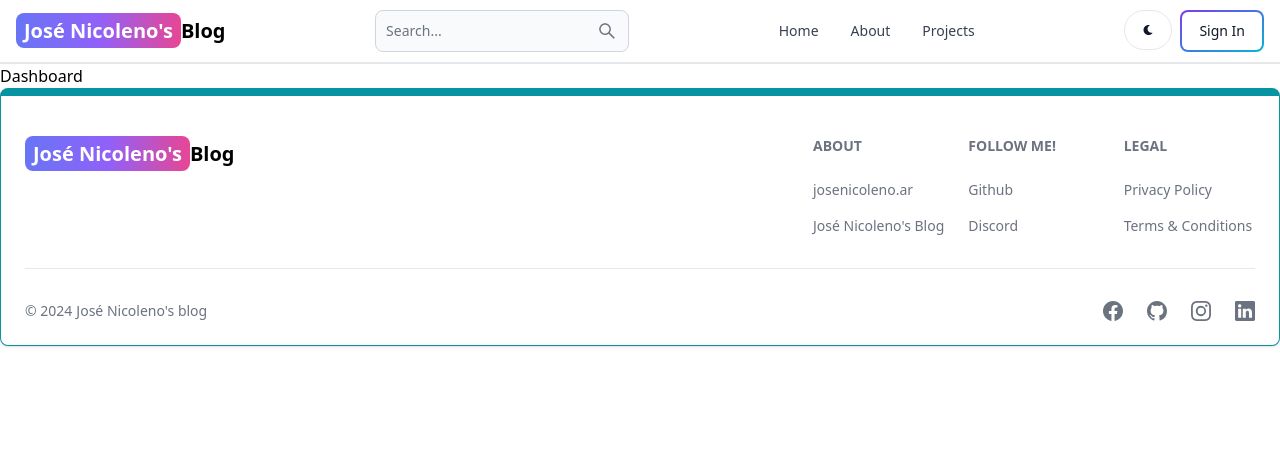
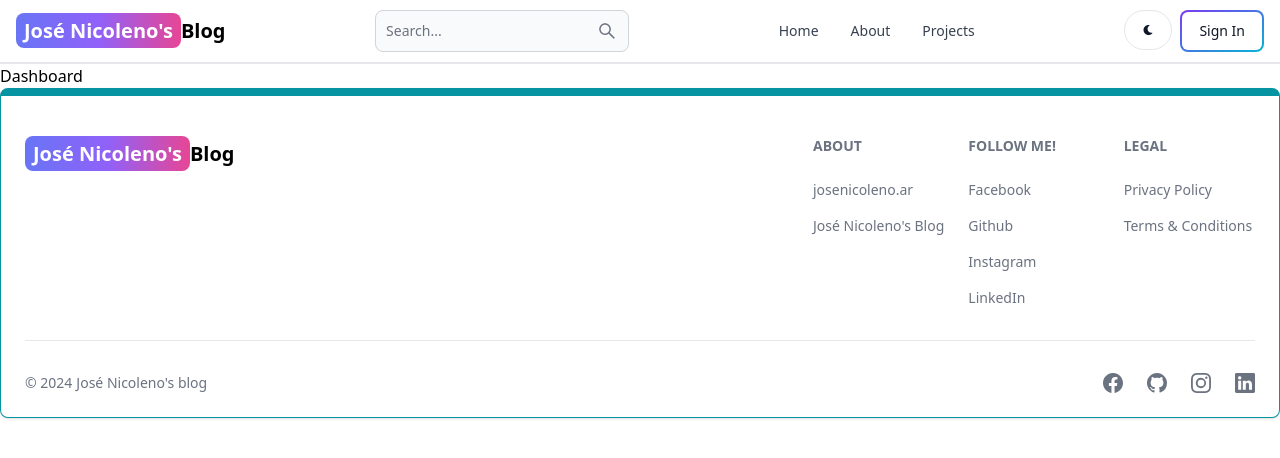
Before and after one commit to josenicoleno/mern-blog, a React (Vite) app in the folder client/: page /dashboard in a window 1280 px wide. Shown: the top 458 px of the page. Built offline with nearby package versions, Linux system fonts and the light colour scheme.

Commit message:
add links on footer

```diff
--- a/client/src/components/Footer.jsx
+++ b/client/src/components/Footer.jsx
@@ -1,6 +1,6 @@
 import { Footer } from "flowbite-react"
 import { Link } from "react-router-dom"
-import { BsFacebook, BsGithub, BsInstagram, BsLinkedin} from 'react-icons/bs'
+import { BsFacebook, BsGithub, BsInstagram, BsLinkedin } from 'react-icons/bs'
 
 const FooterComponent = () => {
     return (
@@ -20,7 +20,7 @@ const FooterComponent = () => {
                                 <Footer.Link href="https://josenicoleno.ar/" target="_blank" rel="noopener noreferrer">
                                     josenicoleno.ar
                                 </Footer.Link>
-                                <Footer.Link href="/about" target="_blank" rel="noopener noreferrer">
+                                <Footer.Link href="/about">
                                     José Nicoleno's Blog
                                 </Footer.Link>
                             </Footer.LinkGroup>
@@ -28,11 +28,17 @@ const FooterComponent = () => {
                         <div>
                             <Footer.Title title="Follow me!" />
                             <Footer.LinkGroup col>
+                                <Footer.Link href="https://www.facebook.com/jose.nicoleno/" target="_blank" rel="noopener noreferrer">
+                                    Facebook
+                                </Footer.Link>
                                 <Footer.Link href="https://github.com/josenicoleno" target="_blank" rel="noopener noreferrer">
                                     Github
                                 </Footer.Link>
-                                <Footer.Link href="#">
-                                    Discord
+                                <Footer.Link href="https://www.instagram.com/jose.nicoleno/" target="_blank" rel="noopener noreferrer">
+                                    Instagram
+                                </Footer.Link>
+                                <Footer.Link href="https://www.linkedin.com/in/jose-nicoleno/" target="_blank" rel="noopener noreferrer">
+                                    LinkedIn
                                 </Footer.Link>
                             </Footer.LinkGroup>
                         </div>
@@ -49,14 +55,14 @@ const FooterComponent = () => {
                         </div>
                     </div>
                 </div>
-                <Footer.Divider/>
+                <Footer.Divider />
                 <div className="w-full sm:flex sm:items-center sm:justify-between">
-                    <Footer.Copyright href="#" by="José Nicoleno's blog" year={new Date().getFullYear()}/>
+                    <Footer.Copyright href="#" by="José Nicoleno's blog" year={new Date().getFullYear()} />
                     <div className="flex gap-6 sm:mt-0 mt-5 sm:justify-center">
-                        <Footer.Icon href="#" icon={BsFacebook}/>
-                        <Footer.Icon href="#" icon={BsGithub}/>
-                        <Footer.Icon href="#" icon={BsInstagram}/>
-                        <Footer.Icon href="#" icon={BsLinkedin}/>
+                        <Footer.Icon href="https://www.facebook.com/jose.nicoleno/" icon={BsFacebook} />
+                        <Footer.Icon href="https://github.com/josenicoleno" icon={BsGithub} />
+                        <Footer.Icon href="https://www.instagram.com/jose.nicoleno/" icon={BsInstagram} />
+                        <Footer.Icon href="https://www.linkedin.com/in/jose-nicoleno/" icon={BsLinkedin} />
                     </div>
                 </div>
             </div>
```
